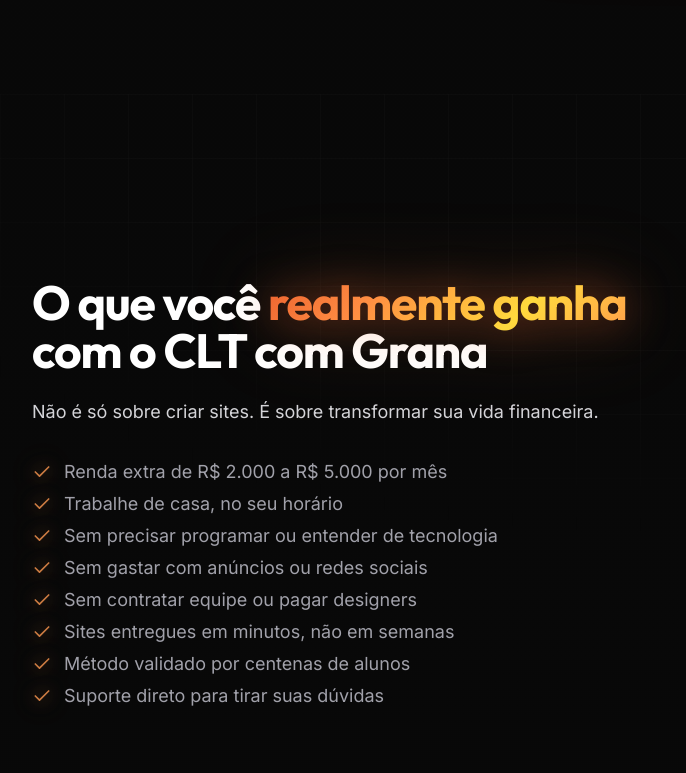
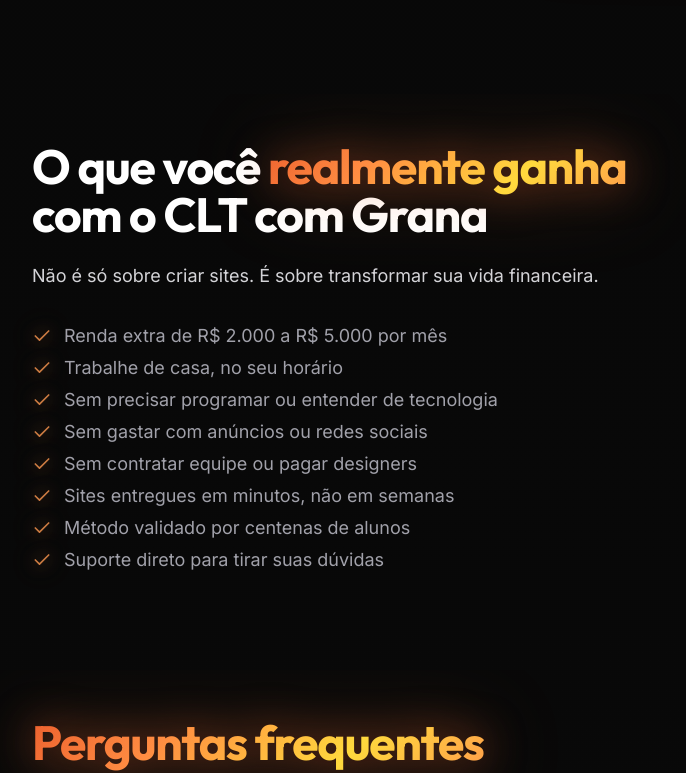
Before and after one commit to Agensy/cltcomgrana, a React (Vite) app: page / in a window 1280 px wide. Shown: the part 6955-7728 px from the top of the page, without its empty margins (0-686 px from the left). Built offline with nearby package versions, Linux system fonts and the light colour scheme; the HTML template or start-up script is replaced by a standard one.

Commit message:
Fix: Remove dead space between sections

```diff
--- a/src/components/BenefitsSection.tsx
+++ b/src/components/BenefitsSection.tsx
@@ -2,10 +2,7 @@ import { Check } from "lucide-react";
 
 const BenefitsSection = () => {
   return (
-    <section className="relative min-h-screen flex items-center overflow-hidden">
-      {/* Grid Overlay */}
-      <div className="absolute inset-0 bg-[linear-gradient(to_right,hsl(0_0%_20%_/_0.1)_1px,transparent_1px),linear-gradient(to_bottom,hsl(0_0%_20%_/_0.1)_1px,transparent_1px)] bg-[size:4rem_4rem] [mask-image:radial-gradient(ellipse_60%_50%_at_50%_0%,#000_70%,transparent_110%)]" />
-
+    <section className="relative overflow-hidden">
       <div className="container relative z-10 mx-auto px-4 md:px-8 py-8 md:py-12">
         <div className="w-full lg:w-[60%]">
           {/* Content */}
--- a/src/components/BonusSection.tsx
+++ b/src/components/BonusSection.tsx
@@ -24,9 +24,6 @@ const BonusSection = () => {
 
   return (
     <section className="relative overflow-hidden">
-      {/* Grid Overlay */}
-      <div className="absolute inset-0 bg-[linear-gradient(to_right,hsl(0_0%_20%_/_0.1)_1px,transparent_1px),linear-gradient(to_bottom,hsl(0_0%_20%_/_0.1)_1px,transparent_1px)] bg-[size:4rem_4rem] [mask-image:radial-gradient(ellipse_60%_50%_at_50%_0%,#000_70%,transparent_110%)]" />
-
       <div className="container relative z-10 mx-auto px-4 md:px-8 py-8 md:py-12" ref={ref}>
         <div className="w-full max-w-4xl mx-auto">
           {/* Content */}
--- a/src/components/FAQSection.tsx
+++ b/src/components/FAQSection.tsx
@@ -43,9 +43,6 @@ const FAQSection = () => {
 
   return (
     <section className="relative overflow-hidden">
-      {/* Grid Overlay */}
-      <div className="absolute inset-0 bg-[linear-gradient(to_right,hsl(0_0%_20%_/_0.1)_1px,transparent_1px),linear-gradient(to_bottom,hsl(0_0%_20%_/_0.1)_1px,transparent_1px)] bg-[size:4rem_4rem] [mask-image:radial-gradient(ellipse_60%_50%_at_50%_0%,#000_70%,transparent_110%)]" />
-
       <div className="container relative z-10 mx-auto px-4 md:px-8 py-8 md:py-12">
         <div className="w-full lg:w-[60%]">
           {/* Content */}
```
